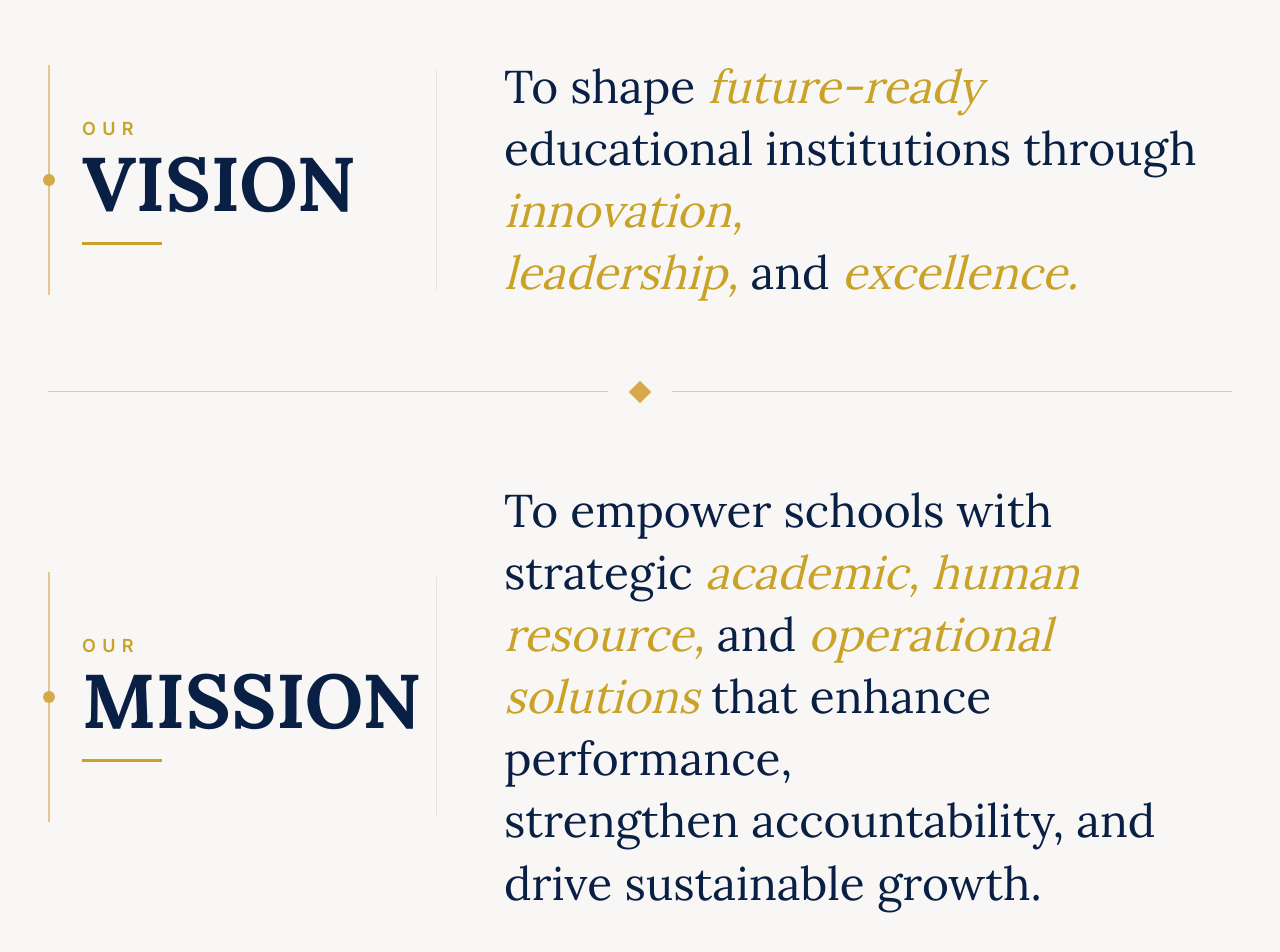
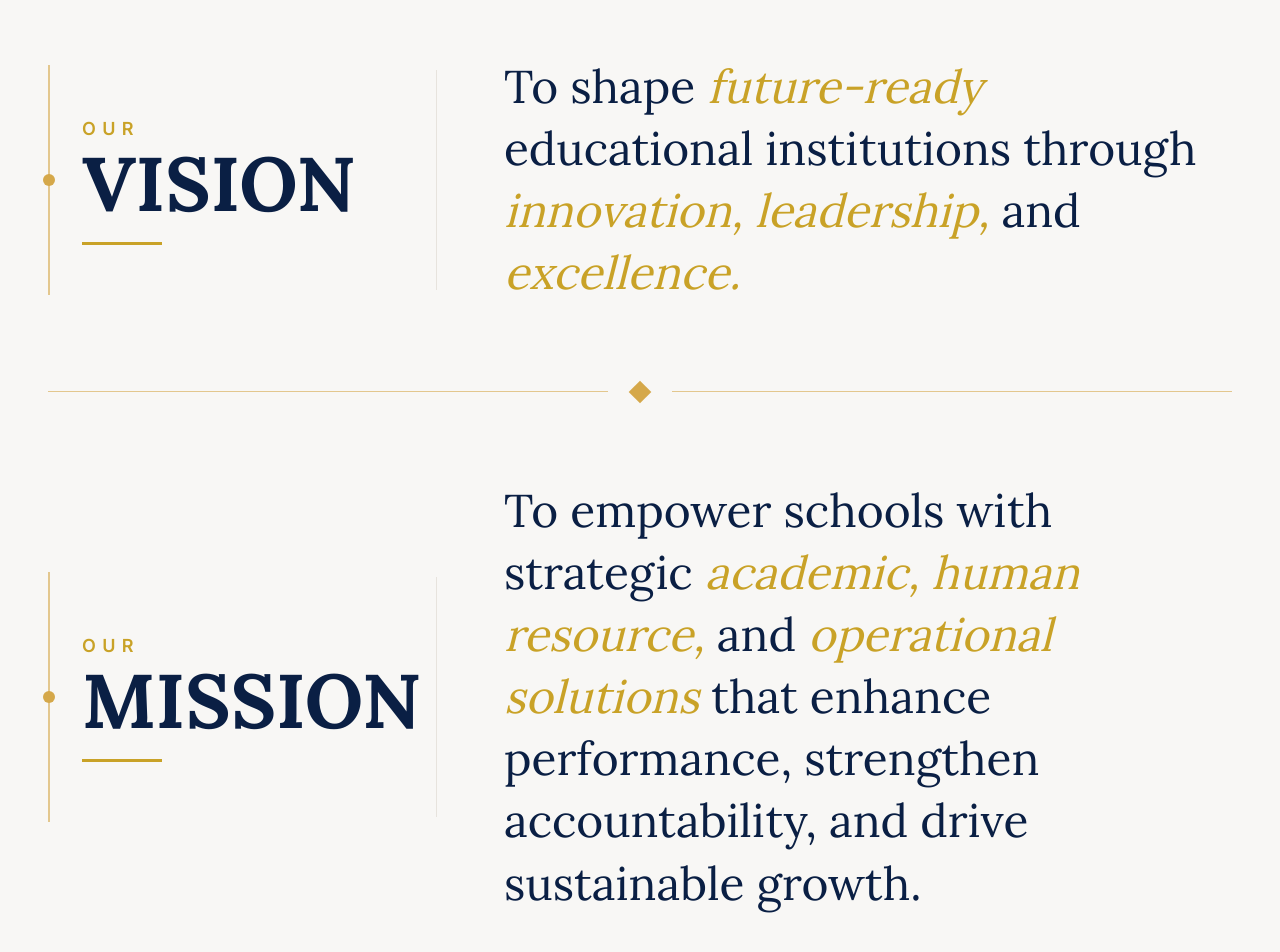
Before and after one commit to saichennu440/Eduvora-consulting, a Next.js app: page /about in a window 1280 px wide. Shown: the part 942-1894 px from the top of the page. Built offline with nearby package versions, Linux system fonts and the light colour scheme.

Commit message:
fixed alignment issue for vission

```diff
--- a/app/about/page.tsx
+++ b/app/about/page.tsx
@@ -316,8 +316,21 @@ export default function AboutPage() {
 
             {/* Right Content */}
           <div>
-              <p className="font-serif text-[#0A1F44] text-[34px] lg:text-[46px] leading-[1.35]">
-
+            <p
+              className="
+                font-serif
+                text-[#0A1F44]
+                text-[18px]
+                sm:text-[22px]
+                md:text-[28px]
+                lg:text-[46px]
+                leading-[1.45]
+                lg:leading-[1.35]
+                max-w-full
+                lg:max-w-[920px]
+                xl:max-w-[980px]
+              "
+            >
               To shape{" "}
 
               <span className="italic text-[#C9A227]">
@@ -328,9 +341,7 @@ export default function AboutPage() {
 
               <span className="italic text-[#C9A227]">
                 innovation,
-                </span>
-
-                <br className="hidden lg:block" />
+              </span>{" "}
 
               <span className="italic text-[#C9A227]">
                 leadership,
@@ -341,7 +352,6 @@ export default function AboutPage() {
               <span className="italic text-[#C9A227]">
                 excellence.
               </span>
-
             </p>
           </div>
           </div>
@@ -388,8 +398,21 @@ export default function AboutPage() {
 
               {/* Right Content */}
             <div>
-              <p className="font-serif text-[#0A1F44] text-[30px] lg:text-[46px] leading-[1.35]">
-
+              <p
+                className="
+                  font-serif
+                  text-[#0A1F44]
+                  text-[18px]
+                  sm:text-[22px]
+                  md:text-[28px]
+                  lg:text-[46px]
+                  leading-[1.45]
+                  lg:leading-[1.35]
+                  max-w-full
+                  lg:max-w-[920px]
+                  xl:max-w-[980px]
+                "
+              >
                 To empower schools with strategic{" "}
 
                 <span className="italic text-[#C9A227]">
@@ -406,17 +429,8 @@ export default function AboutPage() {
                   operational solutions
                 </span>{" "}
 
-                that enhance performance,
-
-               <br className="hidden lg:block" />
-
-                strengthen accountability, and
-
-               <br className="hidden lg:block" />
-
-
-                drive sustainable growth.
-
+                that enhance performance, strengthen accountability,
+                and drive sustainable growth.
               </p>
             </div>
 
@@ -438,7 +452,7 @@ export default function AboutPage() {
 
             <div className="w-20 h-[2px] bg-[#C9A227] mx-auto mb-8" />
 
-            <h2 className="text-[#0A1F44] font-bold text-[24px] sm:text-[46px] lg:text-[52px] leading-[1.18]">
+            <h2 className="text-[#0A1F44] font-bold text-[20px] sm:text-[46px] lg:text-[52px] leading-[1.18]">
               Five principles that shape every review,
               <br className="hidden lg:block" />
               recommendation, and institutional {" "}
```
Lines whose indentation alone changed are shown as unchanged.
